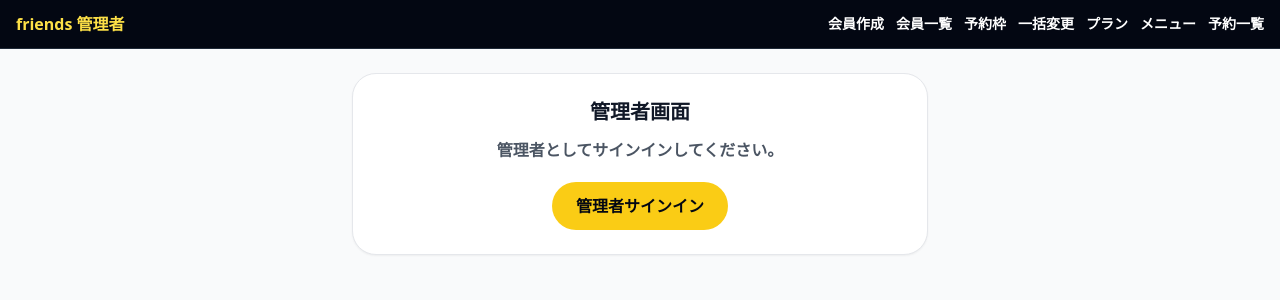
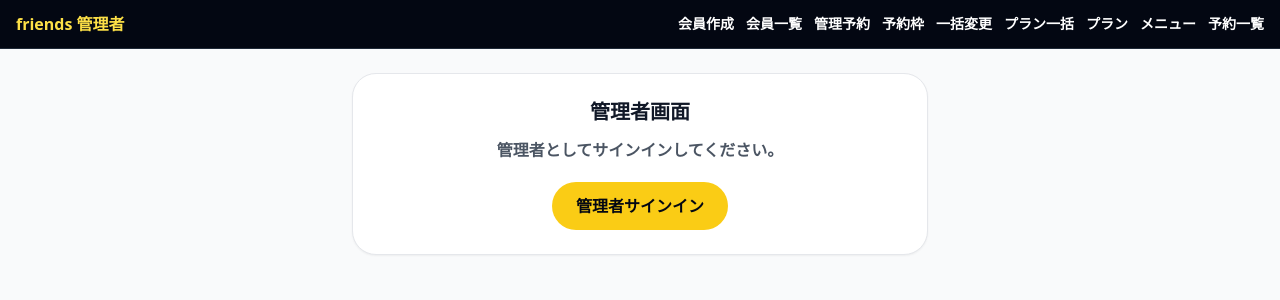
Before and after one commit to kyoheiehime089-cpu/friends-member-reservation, a Next.js app: page /admin in a window 1280 px wide. Shown: the top 300 px of the page. Built offline with nearby package versions, Linux system fonts and the light colour scheme; no server answers.

Commit message:
Add new owner navigation items

```diff
--- a/src/components/AdminPage.tsx
+++ b/src/components/AdminPage.tsx
@@ -14,8 +14,10 @@ function OwnerShell({ children }: { children: ReactNode }) {
           <nav className="flex gap-3 overflow-x-auto whitespace-nowrap text-xs font-black sm:text-sm">
             <Link href="/owner/members">会員作成</Link>
             <Link href="/owner/member-list">会員一覧</Link>
+            <Link href="/owner/manual-reservation">管理予約</Link>
             <Link href="/owner/schedules">予約枠</Link>
             <Link href="/owner/slot-bulk">一括変更</Link>
+            <Link href="/owner/bulk-plan">プラン一括</Link>
             <Link href="/owner/plans">プラン</Link>
             <Link href="/owner/menus">メニュー</Link>
             <Link href="/owner/reservations">予約一覧</Link>
```
